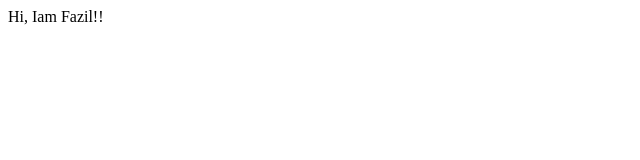
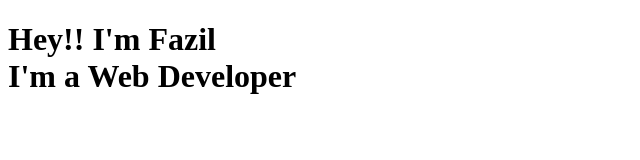
Before and after one commit to fazilsulthan/fazil-site, a plain HTML site: page index.html in a window 1280 px wide. Shown: the whole page, without its empty margins (0-640 px from the left). Drawn offline with Linux system fonts and the light colour scheme.

Commit message:
initial  commit skills
describe about my profession

```diff
--- a/index.html
+++ b/index.html
@@ -7,6 +7,9 @@
     <title>Fazil Site</title>
   </head>
   <body>
-    Hi, Iam Fazil!!
+    <h1>
+      Hey!! I'm Fazil<br />
+      I'm a Web Developer
+    </h1>
   </body>
 </html>
```
